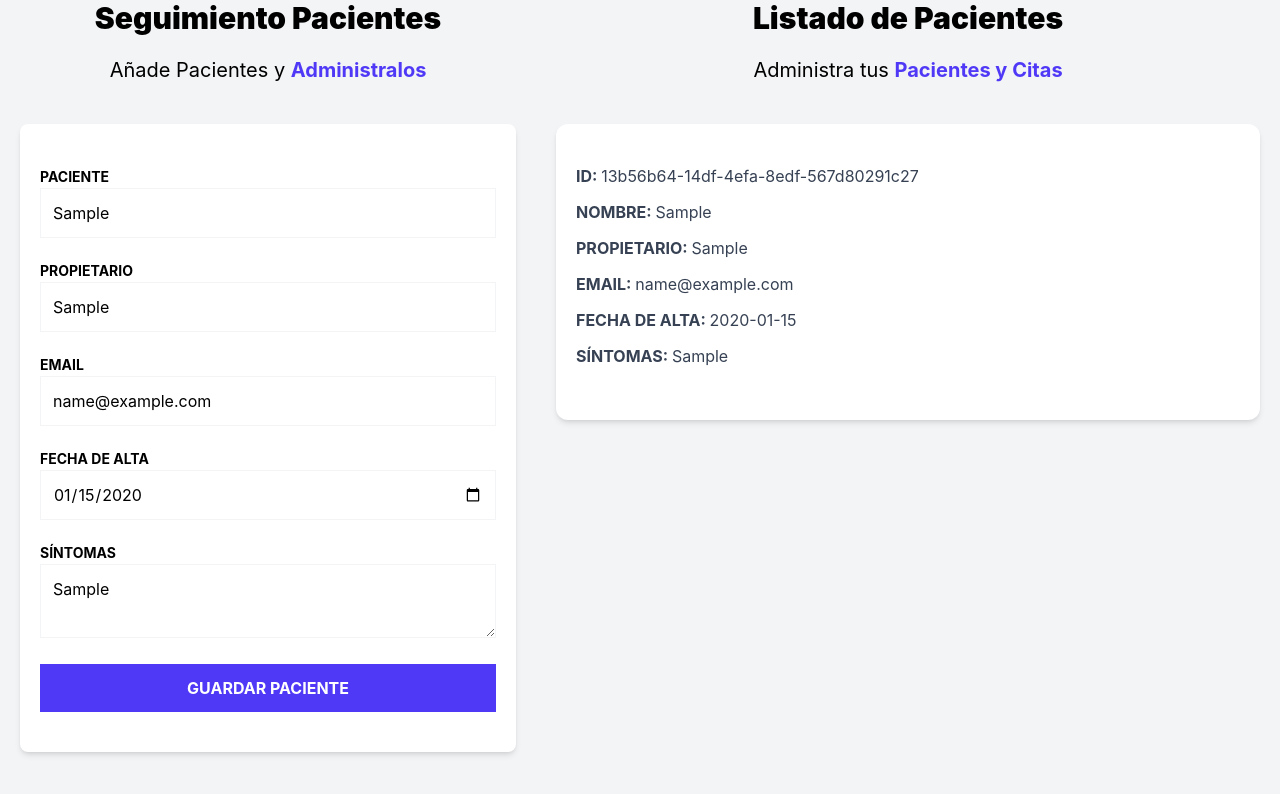
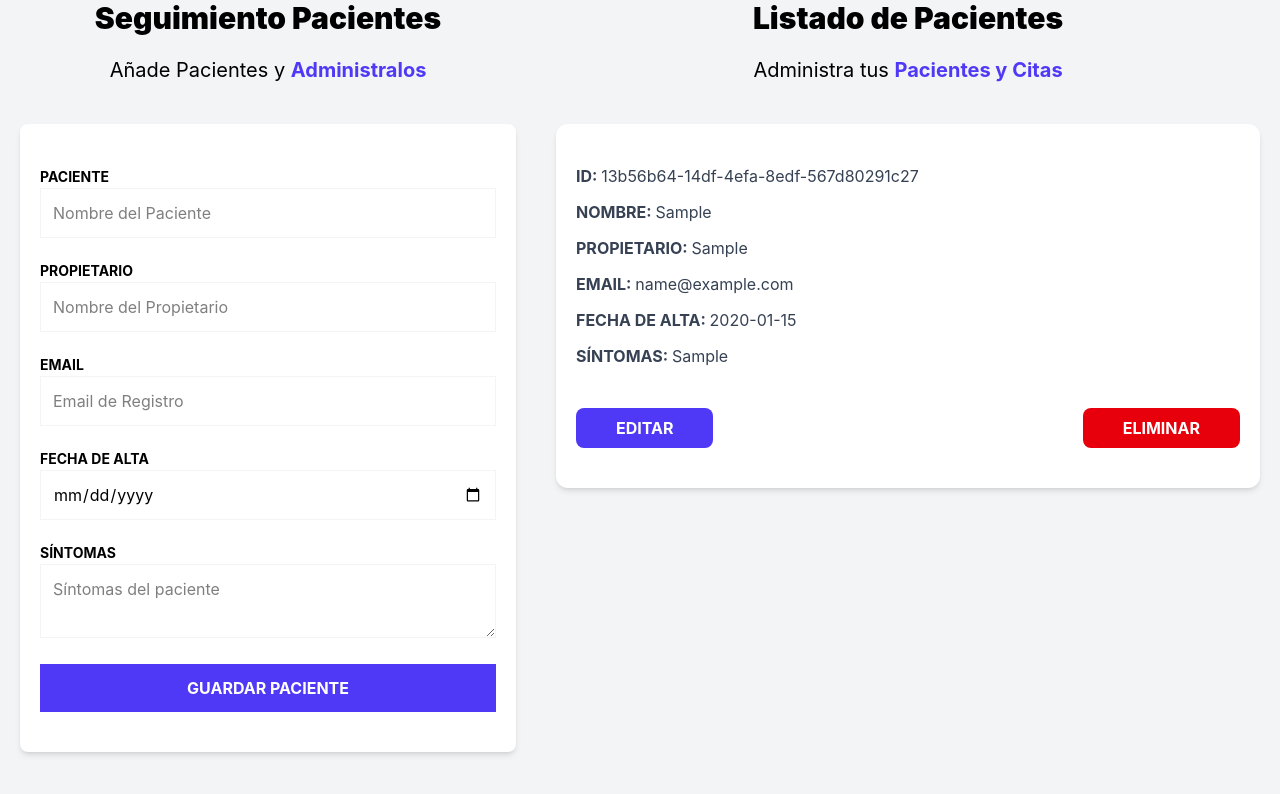
Before and after one commit to andresmdevco/veterinary-patient-manager, a React (Vite) app: page / in a window 1280 px wide. Both pictures are taken after typing "Sample", "Sample", "name@example.com", "2020-01-15", "Sample" into the empty fields and a click on the input "Guardar Paciente". Shown: the part 224-1018 px from the top of the page. Built offline with nearby package versions, Linux system fonts and the light colour scheme.

Commit message:
feat: add edit and delete patient buttons

```diff
--- a/src/components/PatientDetails.tsx
+++ b/src/components/PatientDetails.tsx
@@ -14,6 +14,21 @@
       <PatientDetailItem label="Email" data={patient.email} />
       <PatientDetailItem label="Fecha de alta" data={patient.date.toString()} />
       <PatientDetailItem label="Síntomas" data={patient.symptoms} />
+
+      <div className="flex justify-between mt-10">
+        <button
+          type="button"
+          className="py-2 px-10 bg-indigo-600 hover:bg-indigo-700 text-white font-bold uppercase rounded-lg cursor-pointer"
+        >
+          Editar
+        </button>
+        <button
+          type="button"
+          className="py-2 px-10 bg-red-600 hover:bg-red-700 text-white font-bold uppercase rounded-lg cursor-pointer"
+        >
+          Eliminar
+        </button>
+      </div>
     </div>
   );
 }
--- a/src/components/PatientForm.tsx
+++ b/src/components/PatientForm.tsx
@@ -9,10 +9,13 @@
     register,
     handleSubmit,
     formState: { errors },
+    reset,
   } = useForm<DraftPatient>();
 
   const registerPatient = (data: DraftPatient) => {
     addPatient(data);
+
+    reset();
   };
 
   return (
```
